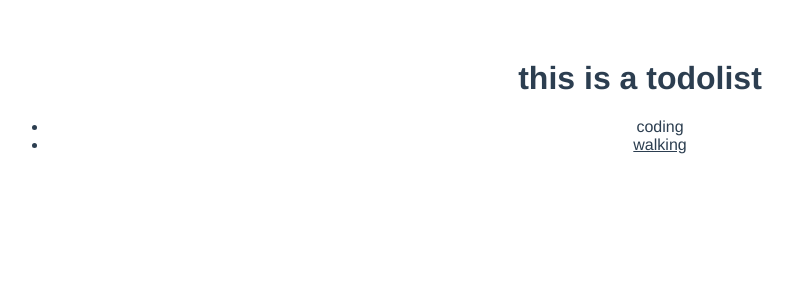
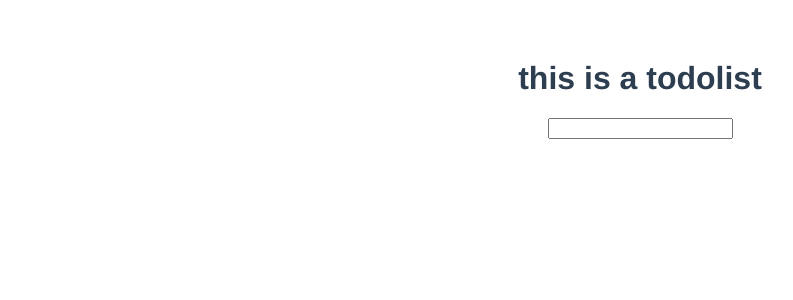
Before and after one commit to MyNameIsAngela/Vue, a Vue app in the folder my-first-vue-project/: page / in a window 1280 px wide. Shown: the top 300 px of the page, without its empty margins (0-793 px from the left). Built offline with nearby package versions, Linux system fonts and the light colour scheme.

Commit message:
数据更新 完成
使用 v-model     @keyup.enter

```diff
--- a/my-first-vue-project/src/App.vue
+++ b/my-first-vue-project/src/App.vue
@@ -2,6 +2,7 @@
   <div id="app">
     <!-- <h1>{{title}}</h1> -->
     <h1 v-text = "title"></h1>
+    <input v-model="newItem" @keyup.enter="addNew">
     <ul>
       <!-- 此时 <li class = "thisisLiClass"> </li> -->
       <!-- <li v-for = "item in items" v-bind:class="liClass">  -->
@@ -17,24 +18,23 @@
     data () {
       return {
         title: 'this is a todolist',
-        items:[
-        {
-          label: 'coding',
-          isFinished: false
-        },
-        {
-          label: 'walking',
-          isFinished: true
-        }
-        ],
-        liClass:'thisisLiClass'
+        items:[],
+        newItem:''
       }
     } ,//end data
     methods:{
       toggleFinish: function(item){
         item.isFinished = !item.isFinished;
+      },
+      addNew:function(){
+        this.items.push({
+          label: this.newItem,
+          isFinished: false
+        });
+        this.newItem = '';
       }
     }//end methods
+
   }
 
 </script>
```
